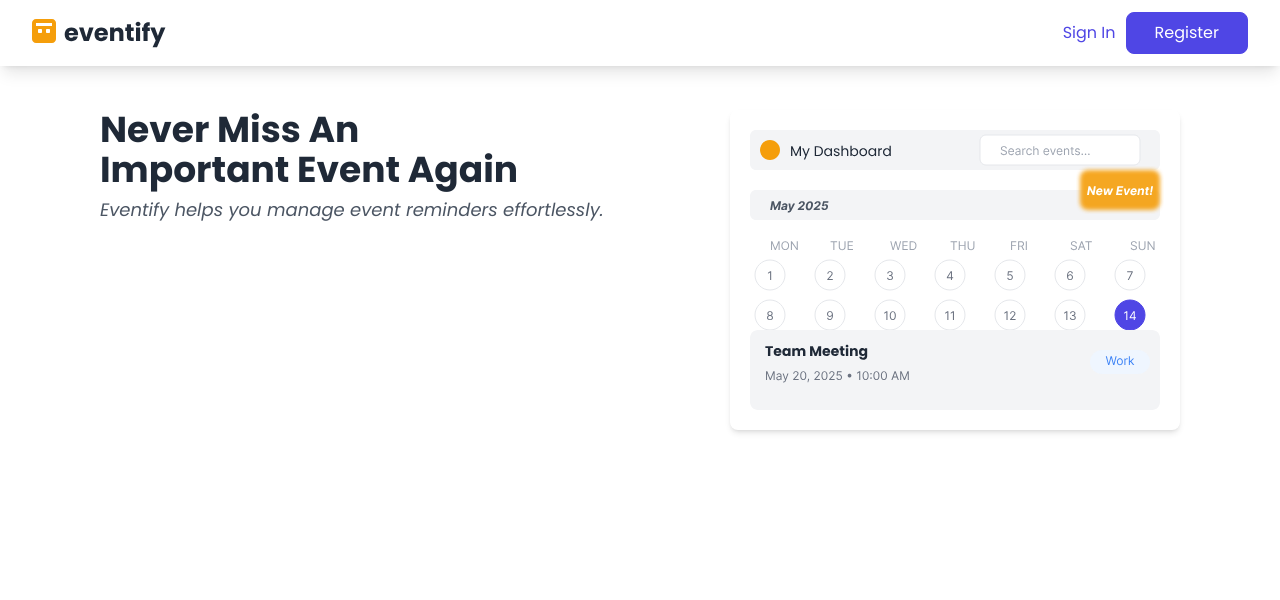
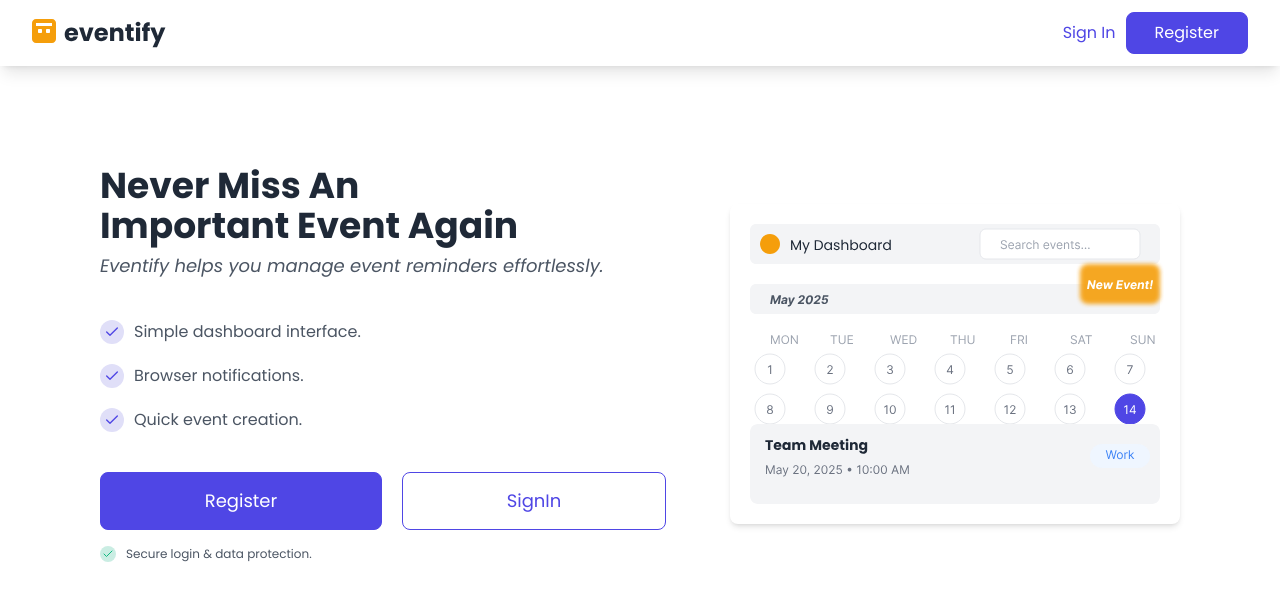
Before and after one commit to bhalani-madhav/Eventify-Frontend, a React (Vite) app: page / in a window 1280 px wide. Shown: the top 600 px of the page. Built offline with nearby package versions, Linux system fonts and the light colour scheme.

Commit message:
completed the hero section in the landing page

```diff
--- a/package.json
+++ b/package.json
@@ -11,6 +11,7 @@
   },
   "dependencies": {
     "@tailwindcss/vite": "^4.1.6",
+    "lucide-react": "^0.510.0",
     "react": "^19.1.0",
     "react-dom": "^19.1.0",
     "tailwindcss": "^4.1.6"
--- a/src/index.css
+++ b/src/index.css
@@ -5,6 +5,7 @@
   --color-primary-indigo: #4f46e5;
   --color-gray: #1F2937;
   --color-subheading-gray: #4B5563;
+  --color-list-bg: #e0dff8;
 }
 
 :root {
--- /dev/null
+++ b/src/pages/Landing/components/FeatureItem.jsx
@@ -0,0 +1,15 @@
+import React from "react";
+import { Check } from "lucide-react";
+
+export default function ({feature}) {
+  return (
+    <>
+      <li className="flex flex-row items-center gap-2.5">
+        <span className="bg-list-bg rounded-full p-1">
+          <Check size={16} color="#4F46E5" />
+        </span>
+        <span>{feature}</span>
+      </li>
+    </>
+  );
+}
--- a/src/pages/Landing/components/Hero.jsx
+++ b/src/pages/Landing/components/Hero.jsx
@@ -1,13 +1,15 @@
 import React from "react";
+import FeatureItem from "./FeatureItem";
+import { Check } from "lucide-react";
 
 export default function Hero() {
   return (
     <>
       <section
         id="hero-section"
-        className="flex flex-row px-[100px] justify-between pt-11"
+        className="flex flex-row px-[100px] justify-between py-[100px] flex-wrap gap-16 items-center"
       >
-        <div id="hero-ad" className="flex flex-col gap-10">
+        <div id="hero-ad" className="flex flex-col gap-10 flex-grow">
           <div id="heading" className="flex flex-col flex-wrap">
             <span className="text-gray font-bold text-4xl flex-grow">
               Never Miss An
@@ -19,8 +21,31 @@ export default function Hero() {
               Eventify helps you manage event reminders effortlessly.
             </span>
           </div>
-          <div id="features"></div>
-          <div id="buttons"></div>
+          <div id="features" className="flex-grow">
+            <ul className="flex flex-col gap-5 text-subheading-gray">
+              <FeatureItem feature="Simple dashboard interface." />
+              <FeatureItem feature="Browser notifications." />
+              <FeatureItem feature="Quick event creation." />
+            </ul>
+          </div>
+          <div id="buttons" className="flex flex-col gap-4 flex-grow">
+            <div className="flex flex-row text-lg items-center justify-between gap-5">
+              <button className="bg-primary-indigo text-white rounded-lg border-1 border-primary-indigo px-12 py-3.5  hover:text-primary-indigo hover:bg-white duration-150 flex-wrap flex-grow">
+                Register
+              </button>
+              <button className="bg-white text-primary-indigo rounded-lg border-1 border-primary-indigo px-12 py-3.5  hover:text-white hover:bg-primary-indigo duration-150 flex-wrap flex-grow">
+                SignIn
+              </button>
+            </div>
+            <div className="flex flex-row gap-2.5 text-subheading-gray items-center">
+              <span className="bg-[#caede3] p-0.5 rounded-full">
+              <Check size={12} color="#10B981" />
+              </span>
+              <span className="text-xs">
+                Secure login & data protection.
+              </span>
+            </div>
+          </div>
         </div>
         <div id="hero-image" className="shadow-md rounded-lg">
           <img src="/hero-image.svg" alt="" />
```
Also changed, not shown: 1 other file (tests, documents, lock files or other folders).
